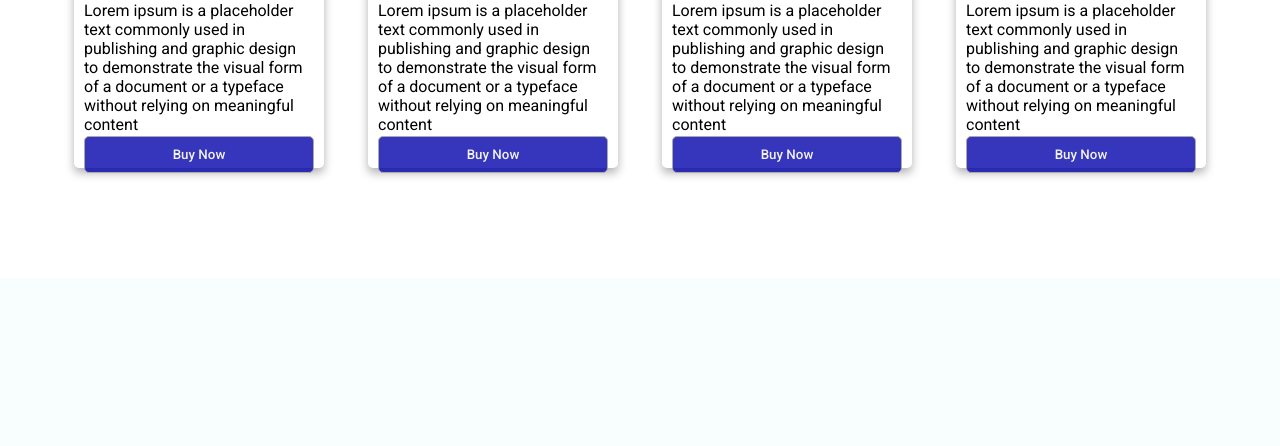
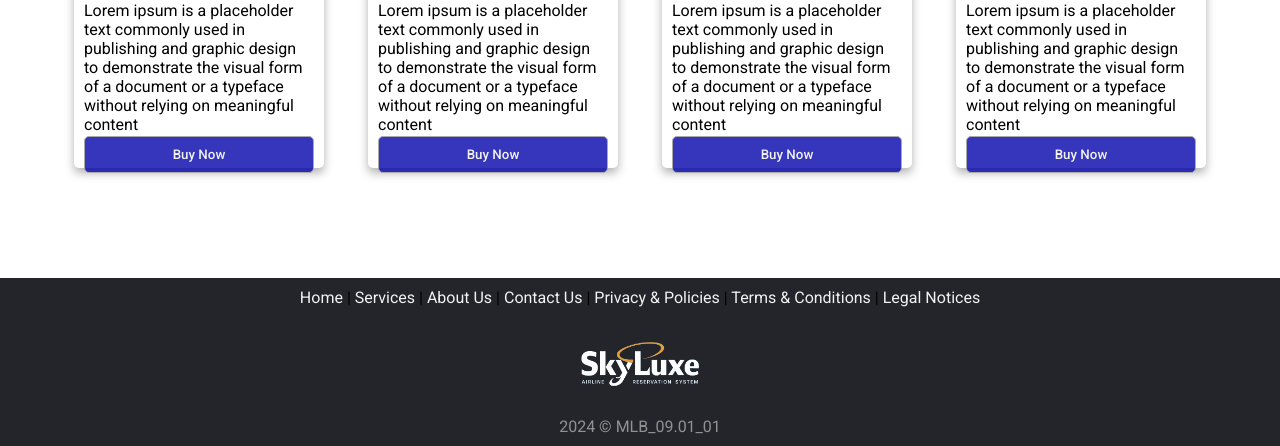
Before and after one commit to Dilzhan-s-Academic/SkyLuxes-AirlineTicketReservationSystem-Y1S2, a PHP site: page / in a window 1280 px wide. Shown: the part 1875-2321 px from the top of the page. Before the commit the page ends 2052 px from the top, so only its background shows below. Run offline with PHP 8.4, Linux system fonts and the light colour scheme; some web fonts are replaced.

Commit message:
complete the Home page front end it23366572

```diff
--- a/config/header.php
+++ b/config/header.php
@@ -9,7 +9,7 @@
     </head>
     <body>
         <header>
-            <img src="../images/logo.png" alt="SkyLuxe Logo" class="logo">
+            <img src="../images/logo.png" alt="SkyLuxe Logo" class="headerlogo">
             <nav>
                 <ul class="navigation_links">
                     <li>
--- a/index.php
+++ b/index.php
@@ -6,12 +6,13 @@
     <head>
         <link rel="stylesheet" type="text/css" href="styles/generalStyle.css">
         <link rel="stylesheet" type="text/css" href="styles/header.css">
+        <link rel="stylesheet" type="text/css" href="styles/footer.css">
         <link rel="stylesheet" type="text/css" href="styles/index.css">
 
     </head>
     <body>
         <header>
-            <img src="images/logo.png" alt="SkyLuxe Logo" class="logo">
+            <img src="images/logo.png" alt="SkyLuxe Logo" class="headerlogo">
             <nav>
                 <ul class="navigation_links">
                     <li>
@@ -257,6 +258,27 @@
 
             </div>
         </div>
+
+        <footer>
+            <div class="footerContainer">
+                <div class="FooterNav">
+                    <a href="index.php">Home</a> <label> | </label>
+                    <a href="#">Services</a> <label> | </label>
+                    <a href="#">About Us</a> <label> | </label>
+                    <a href="#">Contact Us</a> <label> | </label>
+                    <a href="#">Privacy & Policies</a> <label> | </label>
+                    <a href="#">Terms & Conditions</a> <label> | </label>
+                    <a href="#">Legal Notices</a>
+                </div>
+                <div class="FooterLogo">
+                    <img src="images/logo.png" alt="SkyLuxe Logo" class="FooterLogo">
+                </div>
+                <div class="rights">
+                    <span>2024 © MLB_09.01_01 </span>
+                </div>
+            </div>
+        </footer>
+
         <script src="js/slideshow.js"></script>
     </body>
 </html>
--- /dev/null
+++ b/styles/footer.css
@@ -0,0 +1,31 @@
+footer{
+    background-color: #24252A;
+    display: flex;
+    justify-content: center;
+}
+.footerContainer > .rights > span {
+    display: flex;
+    justify-content: center;
+    text-align: center;
+    color: #aaaaaad1;
+    font-weight: 400;
+    margin-bottom: 10px;
+}
+.footerContainer > .FooterLogo {
+    display: flex;
+    justify-content: center;
+    margin-left: auto;
+    margin-right: auto;
+}
+
+.FooterLogo {
+    height: 100px;
+	cursor: pointer;
+}
+.footerContainer > .FooterNav {
+    margin: 10px 0px 10px 0px;
+}
+.FooterNav > a {
+    color: #f2f2f2;
+    text-decoration: none;
+}
--- a/styles/header.css
+++ b/styles/header.css
@@ -17,7 +17,7 @@ header{
 	align-items: center;
 	padding: 1px 15px 2px 2px;
 }
-.logo {
+.headerlogo {
 	height: 100px;
 	margin-right: auto;
 	cursor: pointer;
```
Also changed, not shown: config/footer.php (+19 -0 lines).
